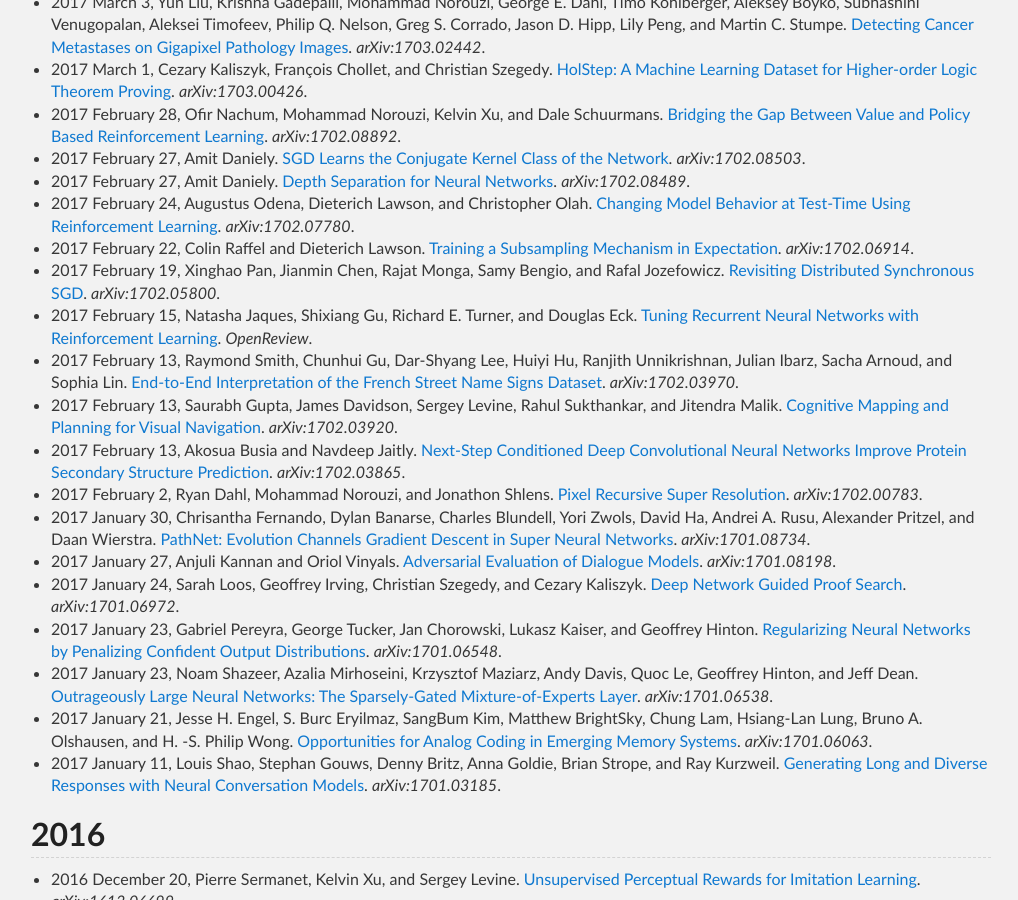
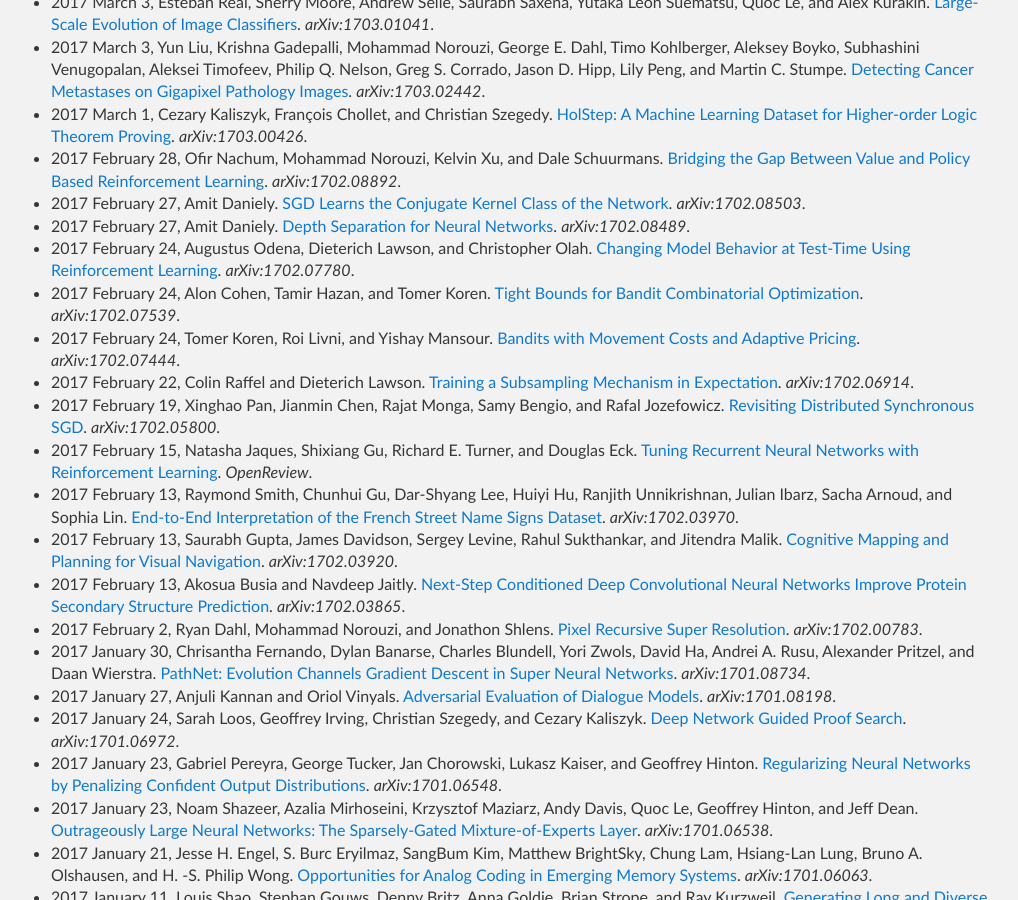
Before and after one commit to Tonywuhk/realai.org, a Jekyll site: the page built from labs/google-brain-publications.md, in a window 1280 px wide and 900 px high, scrolled down 2743 px. Shown: the whole window, without its empty margins (129-1147 px from the left). Built offline with Jekyll 4.4.1, drawn with Linux system fonts in a browser that asks for light colours; our own code applies the rules of GitHub Pages for plain Markdown files; comment, search, counter and statistics services are not loaded; the repository's description, which GitHub fills in, is left out; some of the changed text lies outside the part shown.

Commit message:
Update google-brain-publications.md

```diff
--- a/labs/google-brain-publications.md
+++ b/labs/google-brain-publications.md
@@ -7,6 +7,7 @@
 
 ## 2017
 
+* 2017 June 20, Vineet Gupta, Tomer Koren, and Yoram Singer. [A Unified Approach to Adaptive Regularization in Online and Stochastic Optimization](https://arxiv.org/abs/1706.06569). *arXiv:1706.06569*.
 * 2017 June 19, Maithra Raghu, Justin Gilmer, Jason Yosinski, and Jascha Sohl-Dickstein. [SVCCA: Singular Vector Canonical Correlation Analysis for Deep Understanding and Improvement](https://arxiv.org/abs/1706.05806). *arXiv:1706.05806*.
 * 2017 June 18, Danijar Hafner, Alex Irpan, James Davidson, and Nicolas Heess. [Learning Hierarchical Information Flow with Recurrent Neural Modules](https://arxiv.org/abs/1706.05744). *arXiv:1706.05744*.
 * 2017 June 16, Lukasz Kaiser, Aidan N. Gomez, Noam Shazeer, Ashish Vaswani, Niki Parmar, Llion Jones, and Jakob Uszkoreit. [One Model To Learn Them All](https://arxiv.org/abs/1706.05137). *arXiv:1706.05137*.
@@ -66,6 +67,8 @@
 * 2017 February 27, Amit Daniely. [SGD Learns the Conjugate Kernel Class of the Network](https://arxiv.org/abs/1702.08503). *arXiv:1702.08503*.
 * 2017 February 27, Amit Daniely. [Depth Separation for Neural Networks](https://arxiv.org/abs/1702.08489). *arXiv:1702.08489*.
 * 2017 February 24, Augustus Odena, Dieterich Lawson, and Christopher Olah. [Changing Model Behavior at Test-Time Using Reinforcement Learning](https://arxiv.org/abs/1702.07780). *arXiv:1702.07780*.
+* 2017 February 24, Alon Cohen, Tamir Hazan, and Tomer Koren. [Tight Bounds for Bandit Combinatorial Optimization](https://arxiv.org/abs/1702.07539). *arXiv:1702.07539*.
+* 2017 February 24, Tomer Koren, Roi Livni, and Yishay Mansour. [Bandits with Movement Costs and Adaptive Pricing](https://arxiv.org/abs/1702.07444). *arXiv:1702.07444*.
 * 2017 February 22, Colin Raffel and Dieterich Lawson. [Training a Subsampling Mechanism in Expectation](https://arxiv.org/abs/1702.06914). *arXiv:1702.06914*.
 * 2017 February 19, Xinghao Pan, Jianmin Chen, Rajat Monga, Samy Bengio, and Rafal Jozefowicz. [Revisiting Distributed Synchronous SGD](https://arxiv.org/abs/1702.05800). *arXiv:1702.05800*.
 * 2017 February 15, Natasha Jaques, Shixiang Gu, Richard E. Turner, and Douglas Eck. [Tuning Recurrent Neural Networks with Reinforcement Learning](https://openreview.net/forum?id=Syyv2e-Kx). *OpenReview*.
```
